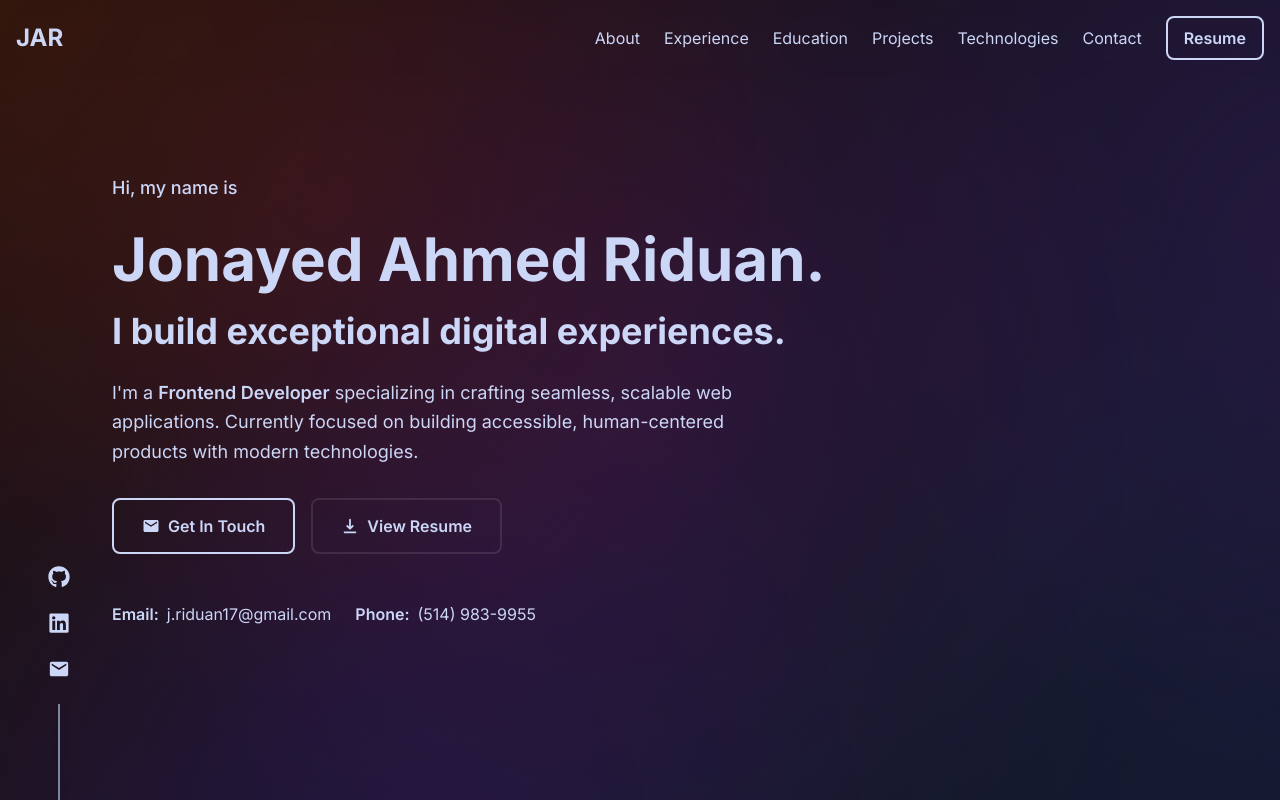
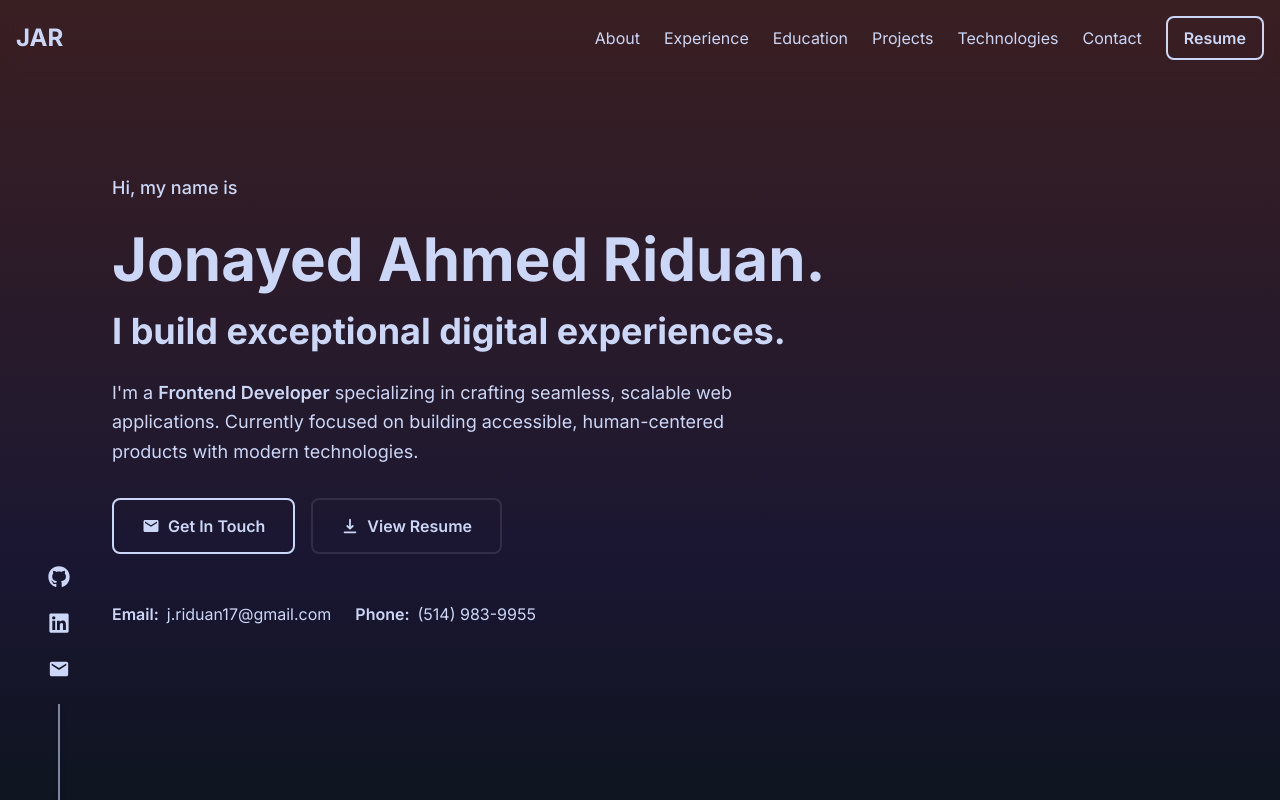
Before and after one commit to JonayedAhmed/my-portfolio, a Next.js app: page / in a window 1280 px wide. Shown: the top 800 px of the page. Built offline with nearby package versions, Linux system fonts and the light colour scheme.

Commit message:
updated the color layout with a simpler top to bottom approach to make it work for all devices

```diff
--- a/app/globals.css
+++ b/app/globals.css
@@ -9,23 +9,27 @@
 html {
   min-height: 100%;
   background-color: #0f1520;
-  background-image:
-    /* Deep orange glow top-left - bg-orange-900/25 */
-    radial-gradient(circle 800px at -5% -5%, rgba(124, 45, 18, 0.25) 0%, transparent 70%),
-    /* Warm burgundy/red accent - bg-red-900/20 */
-    radial-gradient(circle 720px at 25% 25%, rgba(127, 29, 29, 0.20) 0%, transparent 70%),
-    /* Deep magenta center - bg-fuchsia-900/22 */
-    radial-gradient(circle 768px at 50% 50%, rgba(112, 26, 117, 0.22) 0%, transparent 70%),
-    /* Dark purple center-right - bg-purple-900/24 */
-    radial-gradient(circle 736px at 105% 33%, rgba(88, 28, 135, 0.24) 0%, transparent 70%),
-    /* Deep violet bottom-left - bg-violet-900/20 */
-    radial-gradient(circle 704px at 33% 105%, rgba(76, 29, 149, 0.20) 0%, transparent 70%),
-    /* Dark indigo bottom-right - bg-indigo-900/22 */
-    radial-gradient(circle 800px at 105% 105%, rgba(49, 46, 129, 0.22) 0%, transparent 70%),
-    /* Base gradient - warm to cool */
-    linear-gradient(135deg, #1a0f0a 0%, #1f1218 25%, #1a1428 50%, #14182a 75%, #0f1520 100%);
-  background-attachment: fixed;
   overscroll-behavior: none;
+}
+
+/* Fixed background layer for iOS compatibility */
+.bg-gradient-fixed {
+  position: fixed;
+  inset: 0;
+  z-index: -1;
+  background: linear-gradient(to bottom,
+      #3a1f22 0%,
+      /* warmer burgundy */
+      #2d1b28 30%,
+      /* burgundy purple */
+      #241a2d 50%,
+      /* purple */
+      #1a1632 70%,
+      /* deep purple indigo */
+      #0f1520 100%
+      /* dark navy */
+    );
+  background-color: #1a1428;
 }
 
 body {
--- a/app/layout.js
+++ b/app/layout.js
@@ -49,6 +49,7 @@ export default function RootLayout({ children }) {
         <meta name="theme-color" content="#1a1428" />
       </head>
       <body className={`${inter.className} text-slate font-sans`}>
+        <div className="bg-gradient-fixed" aria-hidden="true" />
         <Navbar />
         {children}
         <Footer />
```
